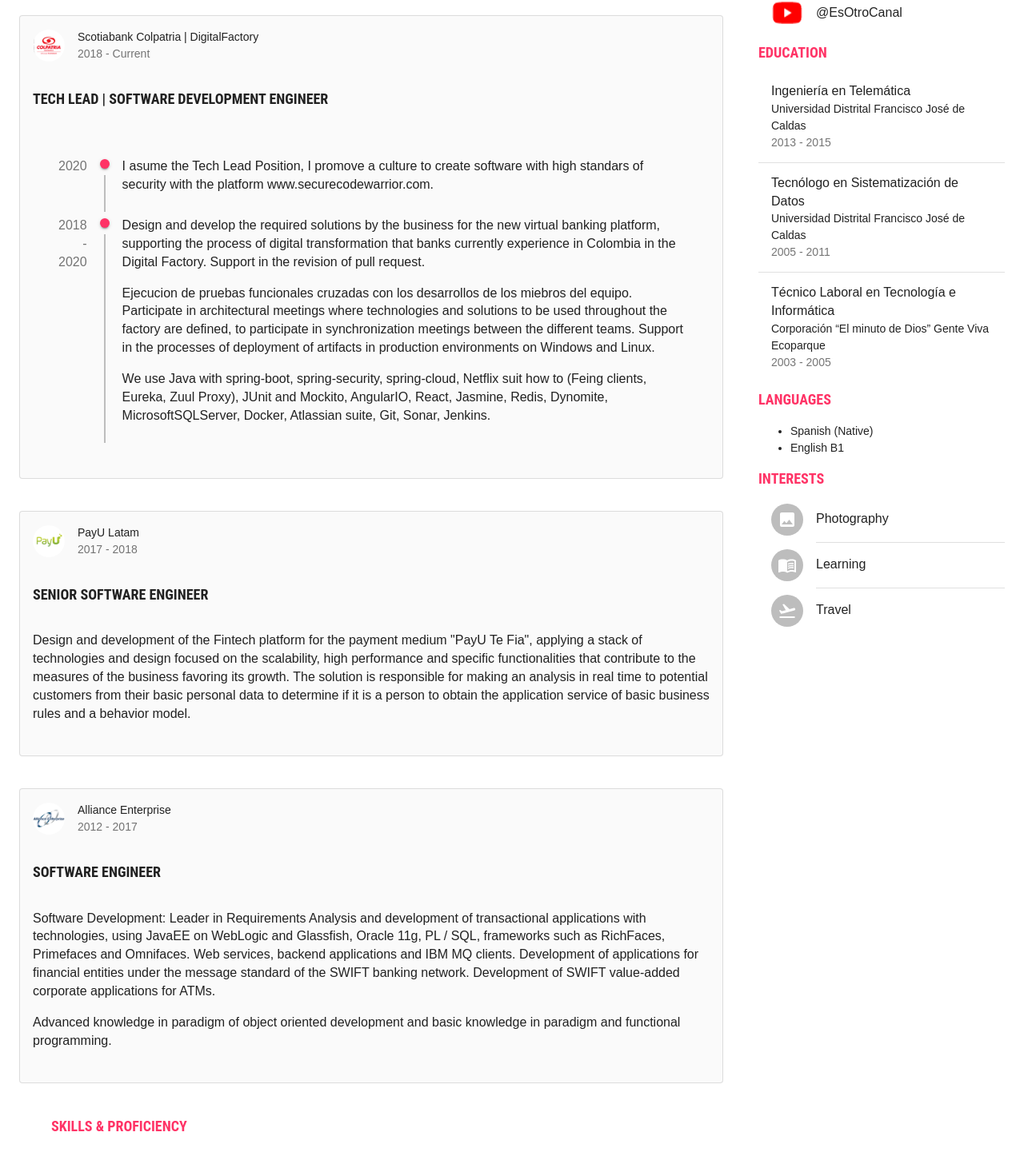
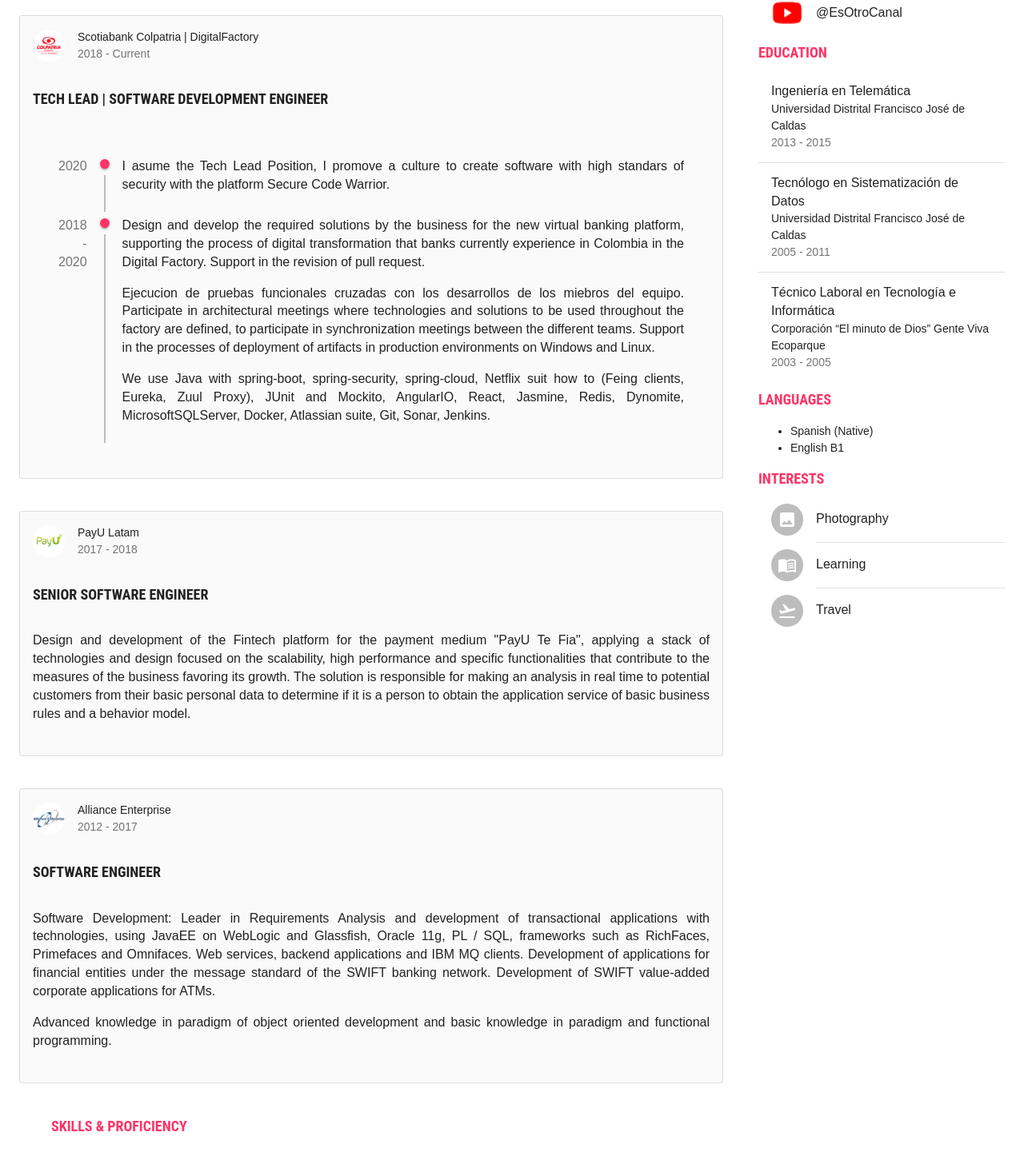
Before and after one commit to johnjqc/johnjqc.github.io, a React (Create React App) app: page / in a window 1280 px wide. Shown: the part 348-1814 px from the top of the page at 80% size. Built offline with nearby package versions, Linux system fonts and the light colour scheme.

Commit message:
fix align on descriptions

```diff
--- a/src/components/resume/Experiences.js
+++ b/src/components/resume/Experiences.js
@@ -43,8 +43,8 @@
         transform: 'rotate(180deg)',
     },
     withLeftTimeLine: {
-        flex: 0.05,
-    }
+        flex: 0.04,
+    },
 });
 
 function Experiences(props) {
@@ -81,7 +81,7 @@
                 </CardContent>
                 <CardContent>
                 <Timeline>
-                <TimelineItem>
+                <TimelineItem className={classes.TimeLineItem}>
                         <TimelineOppositeContent className={classes.withLeftTimeLine}>
                             <Typography color="textSecondary">2020</Typography>
                         </TimelineOppositeContent>
@@ -90,9 +90,9 @@
                             <TimelineConnector />
                         </TimelineSeparator>
                         <TimelineContent>
-                            <Typography paragraph>
+                            <Typography paragraph align="justify">
                             I asume the Tech Lead Position, I promove a culture to create software with high standars of security
-                            with the platform www.securecodewarrior.com.
+                            with the platform Secure Code Warrior.
                             </Typography>
                         </TimelineContent>
                     </TimelineItem>
@@ -105,18 +105,18 @@
                             <TimelineConnector />
                         </TimelineSeparator>
                         <TimelineContent>
-                            <Typography paragraph>
+                            <Typography paragraph align="justify">
                             Design and develop the required solutions by the business for the new virtual banking platform,
                             supporting the process of digital transformation that banks currently experience in Colombia in the Digital Factory.
                             Support in the revision of pull request.
                             </Typography>
-                            <Typography paragraph>
+                            <Typography paragraph align="justify">
                             Ejecucion de pruebas funcionales cruzadas con los desarrollos de los miebros del equipo.
                             Participate in architectural meetings where technologies and solutions to be used throughout the factory are defined,
                             to participate in synchronization meetings between the different teams.
                             Support in the processes of deployment of artifacts in production environments on Windows and Linux.
                             </Typography>
-                            <Typography paragraph>
+                            <Typography paragraph align="justify">
                             We use Java with spring-boot, spring-security, spring-cloud, Netflix suit how to (Feing clients, Eureka, Zuul Proxy),
                             JUnit and Mockito, AngularIO, React, Jasmine, Redis, Dynomite, MicrosoftSQLServer, Docker, Atlassian suite, Git, Sonar, Jenkins.
                             </Typography>
@@ -153,7 +153,7 @@
                     </Typography>
                 </CardContent>
                 <CardContent>
-                    <Typography paragraph>
+                    <Typography paragraph align="justify">
                     Design and development of the Fintech platform for the payment medium "PayU Te Fia",
                     applying a stack of technologies and design focused on the scalability,
                     high performance and specific functionalities that contribute to the measures of the business favoring its growth.
@@ -189,13 +189,13 @@
                     </Typography>
                 </CardContent>
                 <CardContent>
-                    <Typography paragraph>
+                    <Typography paragraph align="justify">
                     Software Development: Leader in Requirements Analysis and development of transactional applications with technologies,
                     using JavaEE on WebLogic and Glassfish, Oracle 11g, PL / SQL, frameworks such as RichFaces, Primefaces and Omnifaces.
                     Web services, backend applications and IBM MQ clients. Development of applications for financial entities under the
                     message standard of the SWIFT banking network. Development of SWIFT value-added corporate applications for ATMs.
                     </Typography>
-                    <Typography paragraph>
+                    <Typography paragraph align="justify">
                     Advanced knowledge in paradigm of object oriented development and basic knowledge in paradigm and functional programming.
                     </Typography>
                 </CardContent>
```
Also changed, not shown: 8 other files (tests, documents, lock files or other folders).
